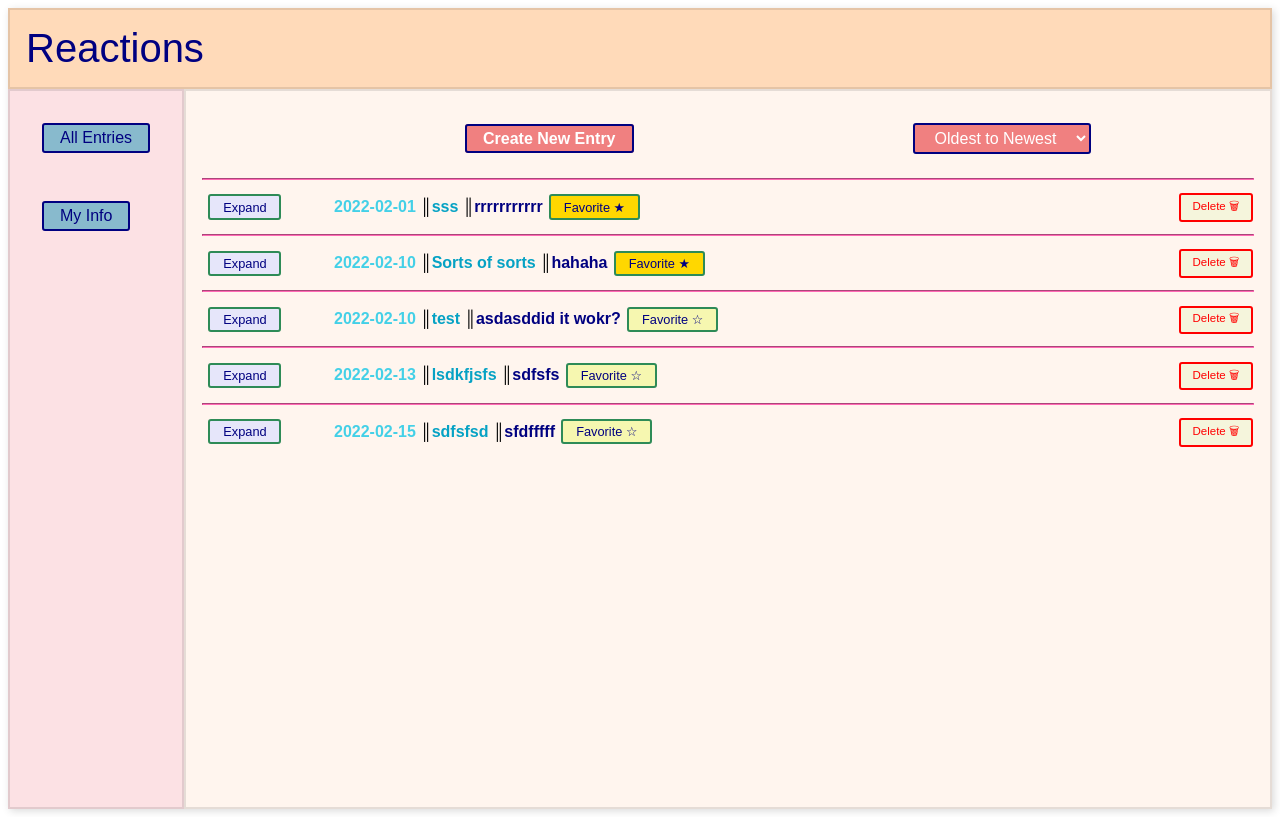
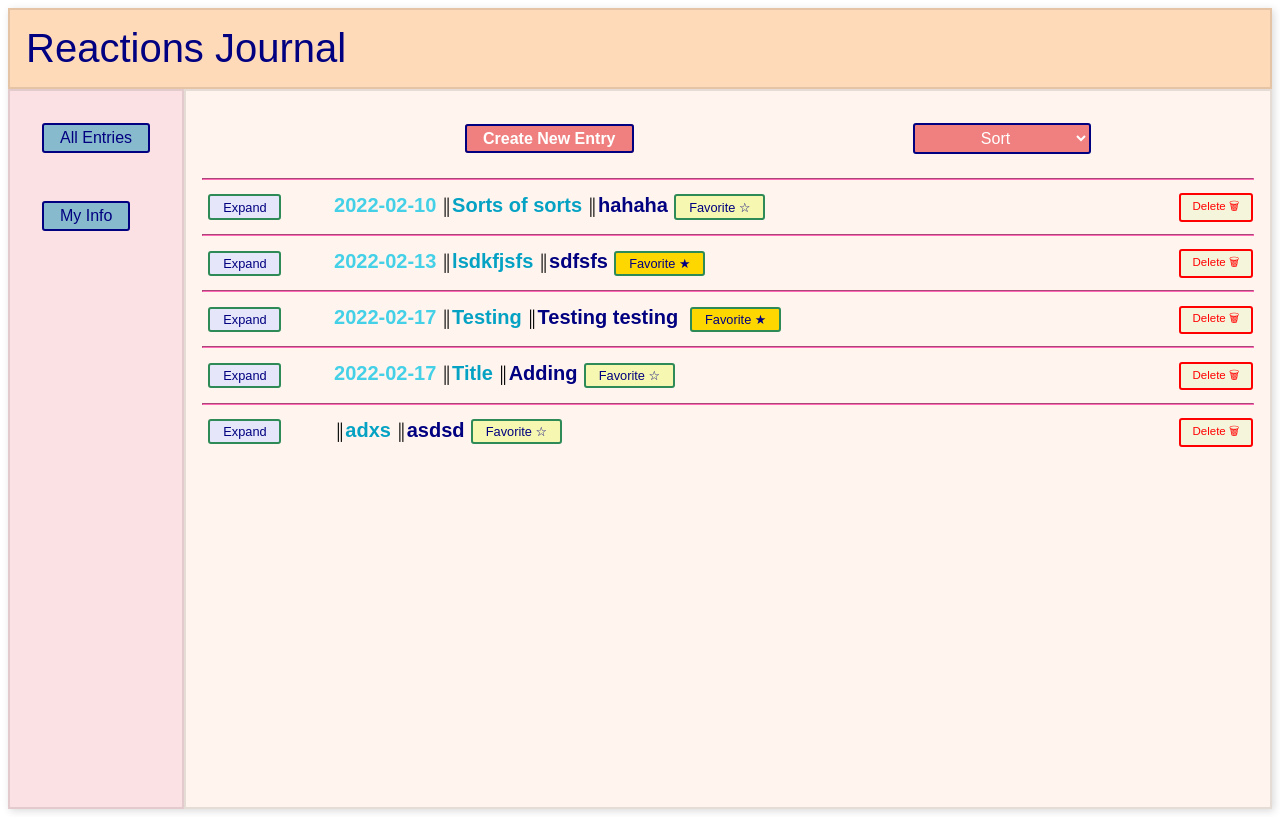
Before and after one commit to angelroundtrip/phase-2-group-project, a React (Create React App) app: page / in a window 1280 px wide. Built offline with nearby package versions, Linux system fonts and the light colour scheme; data requests are answered from the project's data file.

Commit message:
getting closer

```diff
--- a/db.json
+++ b/db.json
@@ -5,40 +5,40 @@
       "date": "2022-02-10",
       "body": "hahaha",
       "id": 6,
-      "favorited": true
+      "favorited": false
     },
     {
       "title": "lsdkfjsfs",
       "date": "2022-02-13",
       "body": "sdfsfs",
       "id": 7,
-      "favorited": false
-    },
-    {
-      "title": "sdfsfsd",
-      "date": "2022-02-15",
-      "body": "sfdfffff",
-      "id": 8,
-      "favorited": false
-    },
-    {
-      "title": "sss",
-      "date": "2022-02-01",
-      "body": "rrrrrrrrrrr",
-      "id": 9,
       "favorited": true
     },
     {
-      "title": "test",
-      "date": "2022-02-10",
-      "body": "asdasddid it wokr?",
+      "title": "Testing",
+      "date": "2022-02-17",
+      "body": "Testing testing ",
+      "favorited": true,
+      "id": 11
+    },
+    {
+      "title": "Title",
+      "date": "2022-02-17",
+      "body": "Adding",
       "favorited": false,
-      "id": 10
+      "id": 12
+    },
+    {
+      "title": "adxs",
+      "date": "",
+      "body": "asdsd",
+      "favorited": false,
+      "id": 13
     }
   ],
   "userInfo": {
     "id": 0,
-    "fullName": "Hello",
-    "email": "hello@world.com"
+    "fullName": "",
+    "email": "name"
   }
 }
--- a/src/components/About.js
+++ b/src/components/About.js
@@ -19,8 +19,8 @@ function About() {
   }
 
   return (
-    <div className='about'>
-      <p className='about-display' style={{color: '#c23b22', textDecorationLine: 'underline'}}>If Hacked, Please Contact</p>
+    <div className='viewers'>
+      <p className='about-display' style={{color: '#c23b22', fontWeight: 'bolder', fontSize: '20px'}}>If Hacked, Please Contact</p>
         <AboutDisplay userInfo={userInfo}/>
         <AboutForm updateAbout={updateAbout}/>
     </div>
--- a/src/components/AboutDisplay.js
+++ b/src/components/AboutDisplay.js
@@ -3,13 +3,15 @@ import React from 'react'
 function AboutDisplay({userInfo}) {
 
   return (
-    <div >
-      <div>
-        <p className='about-display' style={{color: 'navy'}}> Name: {userInfo.fullName}</p>
-      </div>
-      <div>
-        <p className='about-display' style={{color: 'navy'}}> Email: <a href={"mailto:" + userInfo.email}>{userInfo.email}</a></p>
-      </div>
+    <div>
+      <span style={{color: 'teal', fontSize: '20px'}}> Name |
+        <span style={{color: 'navy', fontSize: '20px', fontWeight: 'bold'}}>  {userInfo.fullName}</span>
+      </span>
+
+      <p style={{color: 'teal', fontSize: '20px'}}> Email |
+        <span><a style={{color: 'navy', fontSize: '20px', fontWeight: 'bold', textDecoration: 'none'}} href={"mailto:" + userInfo.email}> {userInfo.email}</a> </span>
+      </p>
+
     </div>
   )
 }
--- a/src/components/AboutForm.js
+++ b/src/components/AboutForm.js
@@ -14,7 +14,6 @@ function AboutForm({updateAbout}) {
 
   const handleSubmit = (e) =>{
     e.preventDefault()
-    console.log('wow')
     fetch("http://localhost:3000/userInfo/", {
       method:"PATCH",
       headers: {"Content-Type": "application/json"},
@@ -24,18 +23,24 @@ function AboutForm({updateAbout}) {
       }),
     })
     .then((r)=> r.json())
-    .then((updatedInfo) =>updateAbout(updatedInfo))
+    .then((updatedInfo) => updateAbout(updatedInfo))
   }
 
+  return (
+    <div className='viewers'>
 
-  return (
-    <div className='entry-viewer'>
-      <p>Enter Classified Information Below</p>
+      <p style={{fontWeight: 'bold', fontSize: '20px', color: '#c23b22'}}> Enter Classified Information Below </p>
+
       <form onSubmit={handleSubmit}>
+
       <p><textarea className='title-input' type="text" name="name" placeholder="Your Name" onChange={handleFullName}/></p>
+
       <textarea className='title-input' type="email" name="email" placeholder="Your Email" onChange={handleEmail}/>
+
       <button className='submitbtn'>Submit / Edit</button>
+
       </form>
+
     </div>
   )
 }
--- a/src/components/App.js
+++ b/src/components/App.js
@@ -15,8 +15,6 @@ const consistentStyle = css`
     width: 100%;
     resize: none;
     font-family: Arial;
-  /* overflow: auto; */
-  /* min-height: 300px; */
     box-shadow: 2px 2px 8px rgba(0, 0, 0, 0.15);
 
   > * {
@@ -38,7 +36,6 @@ const CleanStyle = styled.div`
     border-radius: 3px;
     background-color: lightcoral;
     color: white;
-  /* -webkit-text-stroke: .2px white; */
     cursor: pointer;
   }
 
@@ -73,7 +70,6 @@ border: 2px solid navy;
   border-radius: 3px;
   background-color: #88bacd;
   color: navy;
-/* -webkit-text-stroke: .2px white; */
   cursor: pointer;
   }
 
@@ -109,8 +105,6 @@ color: white;
     border-radius: 3px;
     background-color: #f6f7B0;
     color: navy;
-  /* float: left; */
-  /* -webkit-text-stroke: .2px white; */
     cursor: pointer;
   }
 
@@ -128,7 +122,6 @@ color: white;
     border-radius: 3px;
     background-color: gold;
     color: navy;
-  /* -webkit-text-stroke: .2px white; */
     cursor: pointer;
   }
 
@@ -158,22 +151,15 @@ color: white;
 
   .break{
     border-color: hotpink;
-/* width: auto; */
   }
 
 
   .header {
-/* min-height: 80px; */
     grid-column: 1 / 4;
     max-width: 100%;
-/* text-align: center; */
-/* font-weight: bold; */
     font-size: 40px;
     color: navy;
-/* border: 10px; */
     background-color: peachpuff;
-/* text-shadow: 2px 0 0 gold; */
-/* -webkit-text-stroke: 1px goldenrod; */
     font-family: Arial, Helvetica, sans-serif;
     padding: 1rem;
   }
@@ -181,7 +167,6 @@ padding: 1rem;
   .navbar {
   grid-column: 1/2;
   background: #fce1e4;
-/* max-height: 1000px */
   padding: 1rem;
   }
 
@@ -203,33 +188,31 @@ color: navy;
   }
 
   .title-input {
-/* padding: 10px; */
-/* padding: 1rem; */
     color: navy;
     border: 2px solid turquoise;
     display: block;
     width: 100%;
     height: 50px;
     background-color: transparent;
-/* inline-size: 300px; */
-/* word-break: break-all; */
     font-size: 20px;
   }
 
   .datetext{
     color: #44d0e7;
+    font-size: 20px;
   }
 
   .titletext{
     color: #06a2c4;
+    font-size: 20px;
   }
 
   .entrytext{
     color: navy;
+    font-size: 20px;
   }
 
   .date-input {
-/* padding: 7px; */
     color: navy;
     border: 2px solid turquoise;
     text-align: 50%;
@@ -242,12 +225,12 @@ font-size: 20px;
   .entry-input {
     color: navy;
     border: 2px solid turquoise;
-/* border-color: blue red black; */
     width: 100%;
     height: 570px;
     background-color: transparent;
     display: block;
     text-align: left;
+    font-size: 20px;
   }
 
   textarea {
@@ -256,52 +239,10 @@ font-family: Arial;
     font-size: 20px;
   }
 
-.journal-entries {
+  .viewers {
     grid-column: 2/4;
     background: seashell;
     font-weight:bold;
-padding: 1rem;
-overflow: auto;
-height: 85.5vh;
-position: relative;
-}
-
-/* Same as journal-entries, code can be cleaner */
-.journal-form {
-  grid-column: 2/4;
-  background: seashell;
-  padding: 1rem;
-  overflow: auto;
-  height: 85.5vh;
-  position: relative;
-}
-
-.about-form {
-grid-column: 2/4;
-background: seashell;
-padding: 1rem;
-overflow: auto;
-height: 85.5vh;
-position: relative;
-}
-
-.about {
-grid-column: 2/4;
-background: seashell;
-padding: 1rem;
-overflow: auto;
-height: 85.5vh;
-position: relative;
-}
-
-.about-display{
-  font-weight: bold;
-}
-
-.entry-viewer {
-color: navy;
-grid-column: 2/4;
-background: seashell;
     padding: 1rem;
     overflow: auto;
     height: 85.5vh;
@@ -346,7 +287,6 @@ position: relative;
     })
   }
 
-
   const updateEntry = updatedEntry => {
     const updatedFavorites = entries.map(entry => {
       if (entry.id === updatedEntry.id) {
@@ -357,9 +297,6 @@ position: relative;
     })
     setEntries(updatedFavorites)
   }
-
-
-
 
 
   return (
--- a/src/components/EntryViewer.js
+++ b/src/components/EntryViewer.js
@@ -13,16 +13,14 @@ function EntryViewer() {
   }, [id] )
 
   return (
-    <div className='entry-viewer'>
-      <h1>
-        Title: {viewer.title}
-      </h1>
-      <h2>
-        Date: {viewer.date}
-      </h2>
-      <p>
-        {viewer.body}
-      </p>
+    <div className='viewers'>
+
+      <span style={{color: 'teal', fontSize: '25px'}}> Date | <span style={{color: 'navy', fontWeight: 'bold'}}> {viewer.date} </span> </span>
+
+      <p style={{color: 'teal', fontSize: '25px'}}> Title | <span style={{color: 'navy', fontWeight: 'bold'}}> {viewer.title} </span> </p>
+
+      <p style={{color: 'teal', fontSize: '25px'}}> Entry </p>
+      <p style={{color: 'navy', fontSize: '25px', fontWeight: 'bold'}}> {viewer.body} </p>
 
     </div>
 
--- a/src/components/Header.js
+++ b/src/components/Header.js
@@ -4,7 +4,7 @@ function Header() {
   return (
     <div className='header'>
         <header>
-            Reactions
+            Reactions Journal
         </header>
     </div>
   )
--- a/src/components/JournalEntries.js
+++ b/src/components/JournalEntries.js
@@ -5,7 +5,7 @@ import JournalListItem from './JournalListItem'
 function JournalEntries({entries, deleteEntry, updateEntry}) {
 
 
-  const [sort, setSort] = useState('old')
+  const [sort, setSort] = useState('sort')
 
   const handleSelectValue = e => {
     setSort(e.target.value)
@@ -31,23 +31,17 @@ function JournalEntries({entries, deleteEntry, updateEntry}) {
   }
  }
 
-
-
-
   return (
-    <div className='journal-entries'>
+    <div className='viewers'>
 
         <Link
           className='linkbutton'
           role='button'
           to='/new'
+          fontWeight='lighter'
           >
-
           Create New Entry
-
         </Link>
-
-        <span style={{color: 'navy'}}></span>
 
         <select
           onChange={handleSelectValue}
@@ -56,10 +50,10 @@ function JournalEntries({entries, deleteEntry, updateEntry}) {
           role='button'
           style={{textAlign: 'center'}}
           >
-            <option>Sort</option>
-            <option value={'old'}>Oldest to Newest</option>
-            <option value={'new'}>Newest to Oldest</option>
-            <option value={'fav'}>Favorites</option>
+          <option disabled value={'sort'}> Sort </option>
+          <option value={'old'}> Oldest to Newest </option>
+          <option value={'new'}> Newest to Oldest </option>
+          <option value={'fav'}> Favorites </option>
         </select>
 
 
--- a/src/components/JournalForm.js
+++ b/src/components/JournalForm.js
@@ -20,7 +20,7 @@ function JournalForm({newJournal}) {
 
  // We want to go to the journal viewer after submitting a new entry
   return (
-    <div className="journal-form">
+    <div className="viewers">
       <form onSubmit={submitNewEntry}>
 
       <div><button className='submitbtn' type='submit'> Submit </button></div>
@@ -37,7 +37,8 @@ function JournalForm({newJournal}) {
       <p>
         <textarea
           className='entry-input'
-          type='text' placeholder='Enter Your Reactions Here'
+          type='text'
+          placeholder='Enter Your Reactions Here'
           value={body}
           onChange={e => setBody(e.target.value)}
           // onKeyDown makes tab/indent work. It was broken before. Code is odd though.
```
Lines whose indentation alone changed are shown as unchanged.
